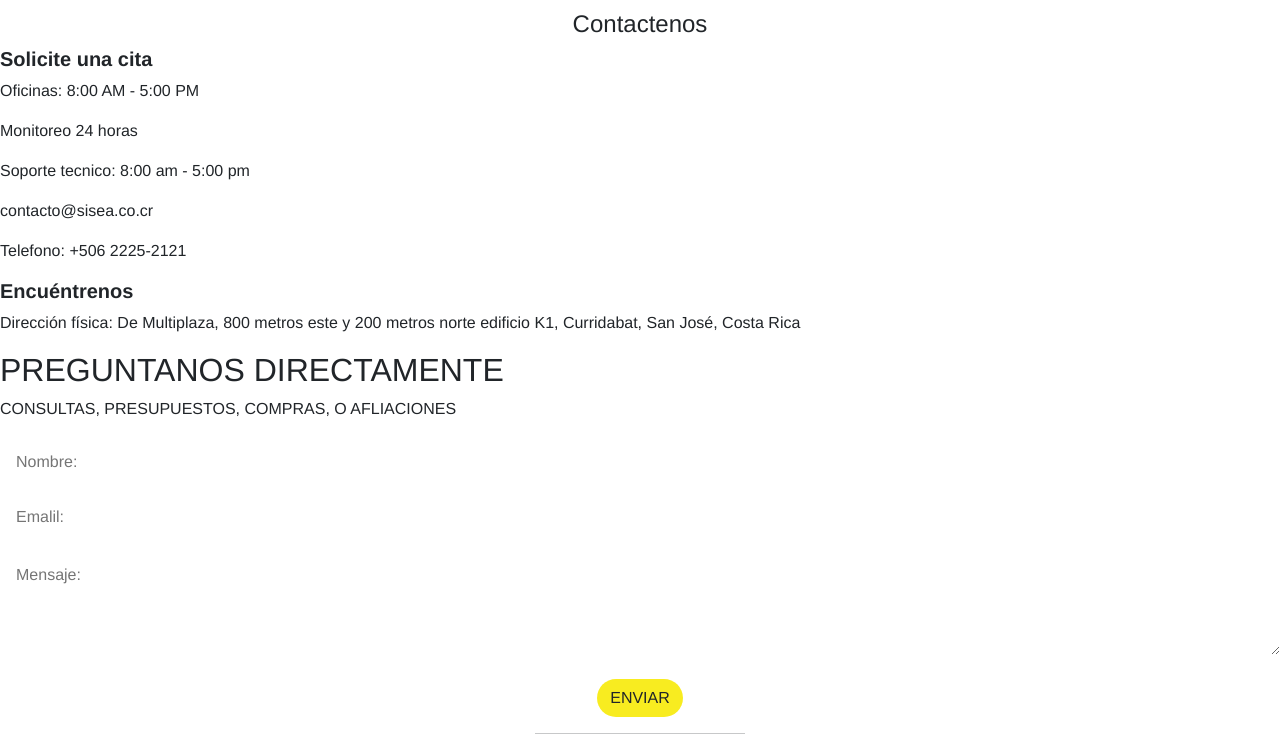
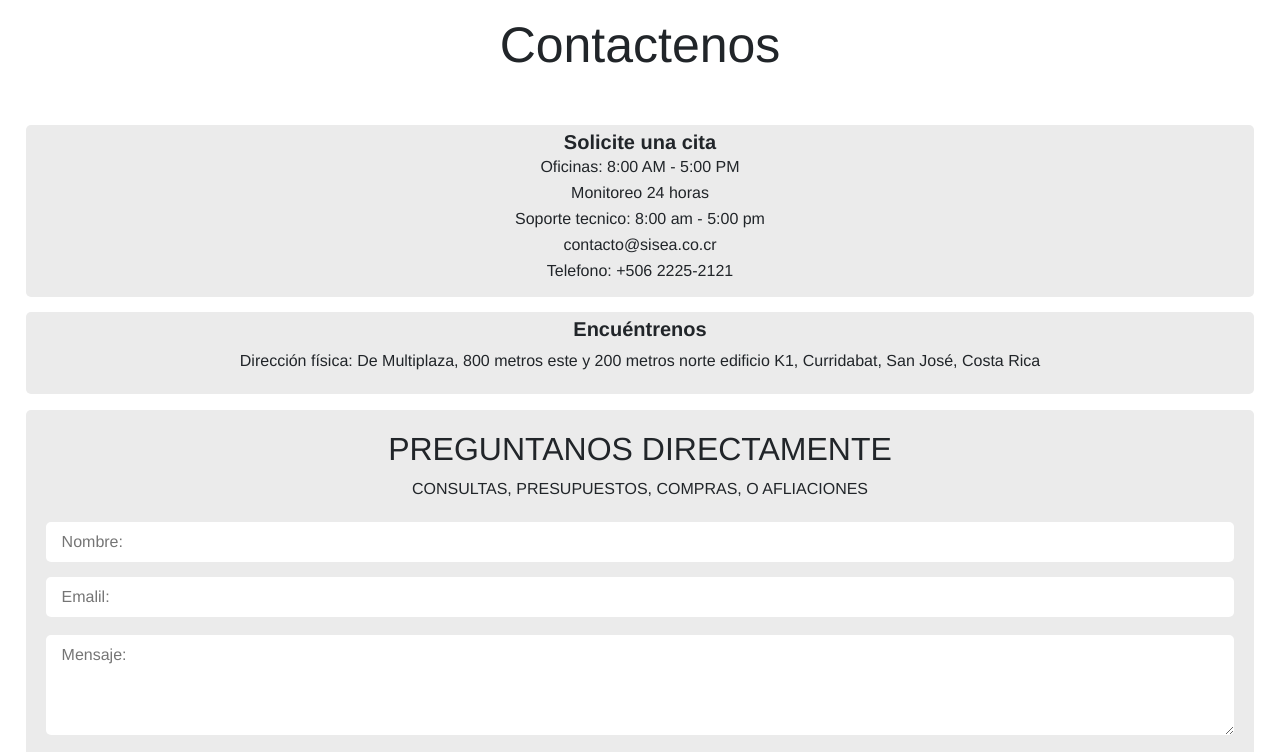
Before and after one commit to Future-TechnologiesCR/SISEA, a React (Vite) app: page / in a window 1280 px wide. Shown: the part 2640-3392 px from the top of the page. Built offline with nearby package versions, Linux system fonts and the light colour scheme.

Commit message:
pedro ricoo

```diff
--- a/src/components/Contacto.jsx
+++ b/src/components/Contacto.jsx
@@ -6,9 +6,9 @@ function Contacto() {
         <>
             <div id='Contacto'>
                 <h1 className='titulo-contacto'>Contactenos</h1>
-                <div className='Wrapper'>
-                    <div className='inner'>
-                        <div className='col1'>
+                <div className='contacto'>
+                    <div className='info-contacto'>
+                        <div className='cuadro1'>
                             <h5><b>Solicite una cita</b></h5>
                             <p>Oficinas: 8:00 AM - 5:00 PM</p>
                             <p>Monitoreo 24 horas</p>
@@ -71,10 +71,21 @@ function Contacto() {
                                     <input type="hidden" name="_next" value="http://127.0.0.1:5173/"></input>
                                 </form>
                             </div>
+                            <div className="block-left"></div>
                             <div className="container">
                                 <div className='wraper'>
                                     <hr />
                                     <h5><b>Comuniquese</b></h5>
+                                    {/* <ul className='redes'>
+                        <li><a href="https://www.facebook.com/SISEA"><i className="fab fa-facebook-f"></i></a></li>
+                        <li><a href="https://www.instagram.com/sisea_seguridad/"><i className="fab fa-instagram"></i></a></li>
+                        <li><a href="https://api.whatsapp.com/send?phone=50672920011"><i className="fab fa-whatsapp"></i></a></li>
+
+                    </ul> */}
+                                    {/* <a href = "https://www.facebook.com/SISEA/"> <i className = "fab fa-facebook"></i></a>
+                    <a href = "https://www.instagram.com/sisea_seguridad/"> <i className = "fab fa-instagram"></i></a>
+                    <a href = "https://api.whatsapp.com/send?phone=50672920011"> <i className = "fab fa-whatsapp"></i></a> */}
+
                                     <div className="button"
                                         onClick={() => {
                                             window.open("https://www.instagram.com/sisea_seguridad", "_blank");
@@ -100,6 +111,7 @@ function Contacto() {
                                     </div>
                                 </div>
                                 </div>
+
                         </section>
                     </div>
                     </div>
--- a/src/css/Contacto.css
+++ b/src/css/Contacto.css
@@ -1,62 +1,64 @@
-.Contacto {
-  /* The main container */
+.contacto {
+    display: wrap;
+    margin-top: 50px;
+    text-align: center;
 }
 
 .titulo-contacto {
-  /* The title of the contact form */
-}
-
-.contacto {
-  /* The contact form */
+    text-align: center;
+    margin-top: 20px;
+    margin-bottom: 30px;
+    font-size: 50px;
   }
 
 .info-contacto {
-  /* The contact information */
+    width: 100%;
 }
 
 .cuadro1 {
-  /* The first box of the contact information */
+    text-align: center;
+    width: 96%;
+    line-height: 10px;
+    margin: 15px 2% 15px 2%;
+    padding: 5px;
+    border-radius: 5px;
+    background-color: #ebebeb;
+    display: flex;
+    flex-direction: column;
+    align-items: center;
+
 }
 
 .cuadro2 {
-  /* The second box of the contact information */
+    text-align: center;
+    width: 96%;
+    margin: 15px 2% 15px 2%;
+    border-radius: 3px;
+    padding: 5px;
+    border-radius: 5px;
+    background-color: #ebebeb;
 }
 
+
 .formulario {
-  /* The form container */
+    width: 96%;
+    margin: 15px 2% 15px 2%;
+    margin-right: 50px;
+    margin-top: 1rem;
 }
 
-.section {
-  /* The section of the form */
+.contact {
+    position: relative;
+    background-color: #ebebeb;
+    overflow: hidden;
+    padding-left: 20px;
+    padding-right: 20px;
+    padding-top: 20px;
+    padding-bottom: 30px;
+    border-radius: 5px;
 }
 
-.btn {
-  /* The button of the form */
-}
 
-.btn:hover {
-  /* The button hover of the form */
-}
-
-.shadow {
-  /* The shadow of the form */
-}
-
-.container {
-  /* The container of the icons */
-}
-
-.wrapper {
-  /* The wrapper of the icons */
-}
-
-.button {
-  /* The button of the icons */
-}
-
-.fab {
-  /* The icons */
-}
 
   .contact__form {
     display: flex;
@@ -109,7 +111,7 @@
 
   }
 
-.wraper .button {
+  .wraper .button{
     height: 60px;
     float: left;
     width: 60px;
@@ -117,14 +119,13 @@
     background: #fff;
     border-radius: 50px;
     cursor: pointer;
-  box-shadow: 0 10px 10px rgba(0, 0, 0, 0.5);
+    box-shadow: 0 10px 10px rgba(0,0,0,0.5);
     transition: all 0.5s ease-out;
     overflow: hidden;
 
 
   }
-
-.wraper .button:hover {
+  .wraper .button:hover{
     width: 200px;
   }
 
```
Lines whose indentation alone changed are shown as unchanged.
